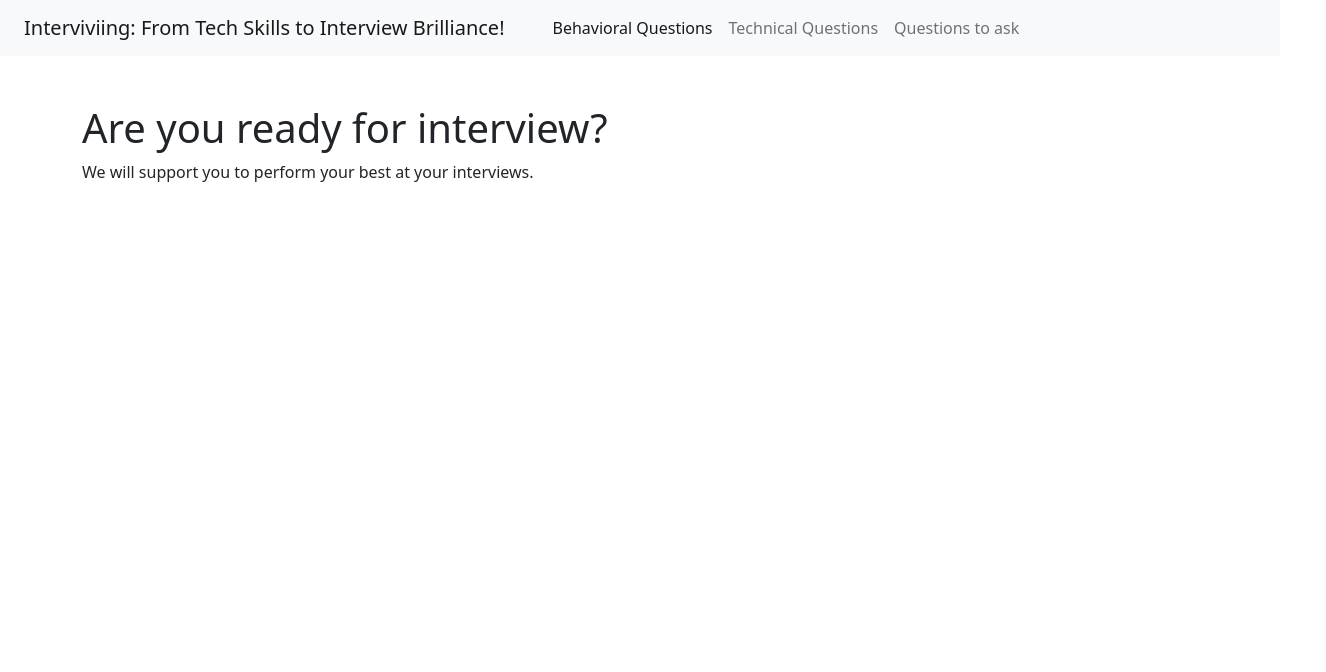
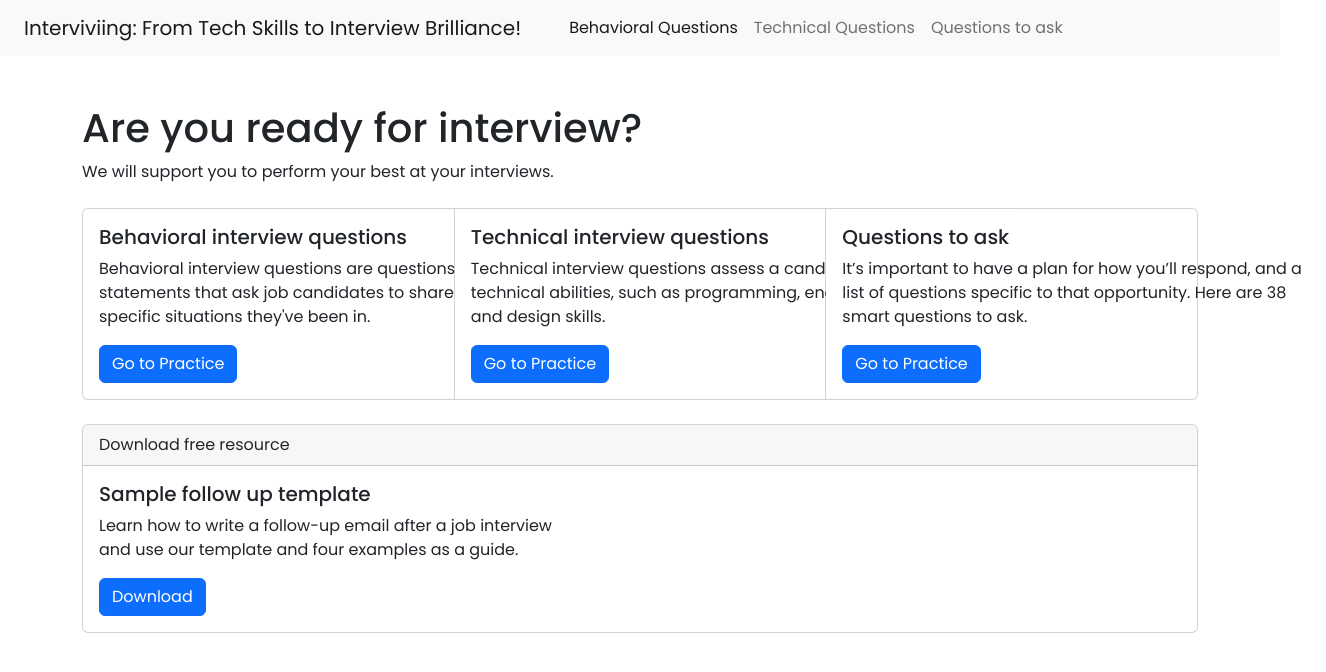
Before and after one commit to Hannah-Moon/30_SBA_318_Express_Server_Application, a website: page public/index.html in a window 1280 px wide. Shown: the whole page, 1326 px wide, since content can reach past the window. Drawn offline with nearby package versions, Linux system fonts and the light colour scheme.

Commit message:
added css

```diff
--- a/public/index.html
+++ b/public/index.html
@@ -9,7 +9,7 @@
         <!-- CSS Bootstrap -->
 
         <link href="https://cdn.jsdelivr.net/npm/bootstrap@5.2.3/dist/css/bootstrap.min.css" rel="stylesheet" integrity="sha384-rbsA2VBKQhggwzxH7pPCaAqO46MgnOM80zW1RWuH61DGLwZJEdK2Kadq2F9CUG65" crossorigin="anonymous">
-        <link rel="stylesheet" href="style.css">
+        <link rel="stylesheet" href="/views/style.css">
 
     </head>
     <body>
@@ -35,9 +35,50 @@
             <h1 class="mt-5">Are you ready for interview?</h1>
             <p class="mt-1">We will support you to perform your best at your interviews.
             </p>
+
+            <div class="card-group mt-4">
+              <div class="card">
+                <!-- <img src="/assets/Interviewlingo.jpeg" class="card-img-top" alt="..."> -->
+                <div class="card-body">
+                  <h5 class="card-title">Behavioral interview questions</h5>
+                  <p class="card-text">Behavioral interview questions are questions or statements that ask job candidates to share examples of specific situations they've been in.</p>
+                  <a href="#" class="btn btn-primary">Go to Practice</a>
+                </div>
+              </div>
+              <div class="card">
+                <!-- <img src="/assets/Interviewlingo.jpeg" class="card-img-top" alt="..."> -->
+                <div class="card-body">
+                  <h5 class="card-title">Technical interview questions</h5>
+                  <p class="card-text">Technical interview questions assess a candidate's technical abilities, such as programming, engineering, and design skills.</p>
+                  <a href="#" class="btn btn-primary">Go to Practice</a>
+                </div>
+              </div>
+              <div class="card">
+                <!-- <img src="/assets/Interviewlingo.jpeg" class="card-img-top" alt="..."> -->
+                <div class="card-body">
+                  <h5 class="card-title">Questions to ask</h5>
+                  <p class="card-text">It’s important to have a plan for how you’ll respond, and a list of questions specific to that opportunity. Here are 38 smart questions to ask.</p>
+                  <a href="#" class="btn btn-primary">Go to Practice</a>
+                </div>
+              </div>
+            </div>
+
+            <div class="card mt-4">
+              <div class="card-header">
+                Download free resource
+              </div>
+              <div class="card-body">
+                <h5 class="card-title">Sample follow up template</h5>
+                <p class="card-text">Learn how to write a follow-up email after a job interview and use our template and four examples as a guide.</p>
+                <a href="#" class="btn btn-primary">Download</a>
+              </div>
+            </div>
+
             </div>
 
 
+
+        <!-- Jquery -->
         <script src="https://cdn.jsdelivr.net/npm/jquery@3.6.0/dist/jquery.min.js"></script>
         <script src="js/index.js" async defer></script>
         <!-- Bootstrap -->
--- /dev/null
+++ b/views/style.css
@@ -0,0 +1,15 @@
+@import url("https://fonts.googleapis.com/css2?family=Poppins:ital,wght@0,300;0,400;0,500;1,200;1,400&display=swap");
+* {
+  margin: 0;
+  padding: 0;
+  box-sizing: border-box;
+  font-family: "Poppins", sans-serif;
+}
+html {
+  scroll-behavior: smooth;
+}
+
+.card-body{
+    width: 500px;
+    height: auto;
+}
```
Also changed, not shown: app.js (+21 -0 lines), public/behavioral.html (+1 -1 lines), public/questiontoask.html (+1 -1 lines), public/technical.html (+1 -1 lines), assets/indexhtml_screenshot.png (added), assets/interview.jpeg (added), 1 other file.
